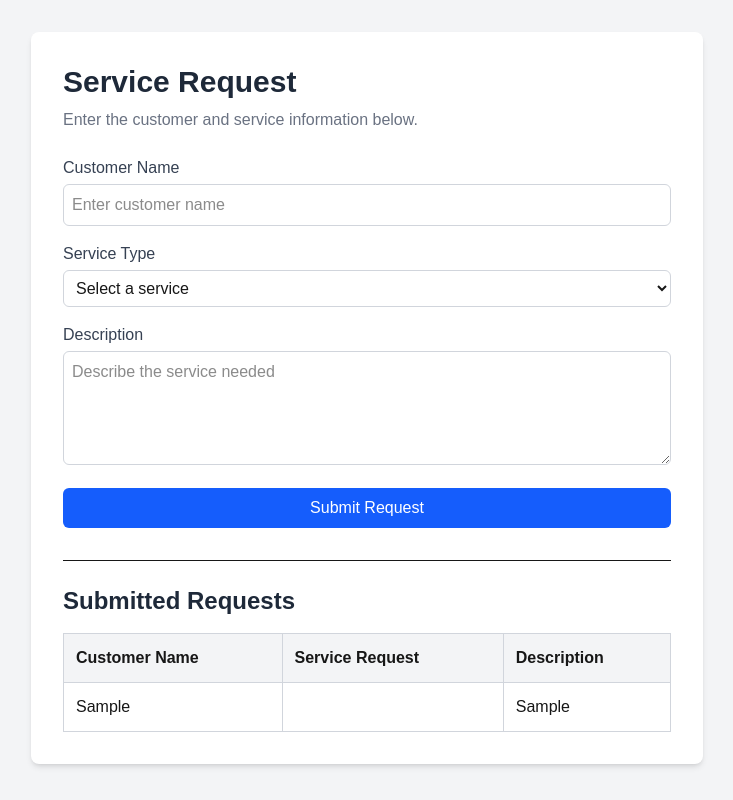
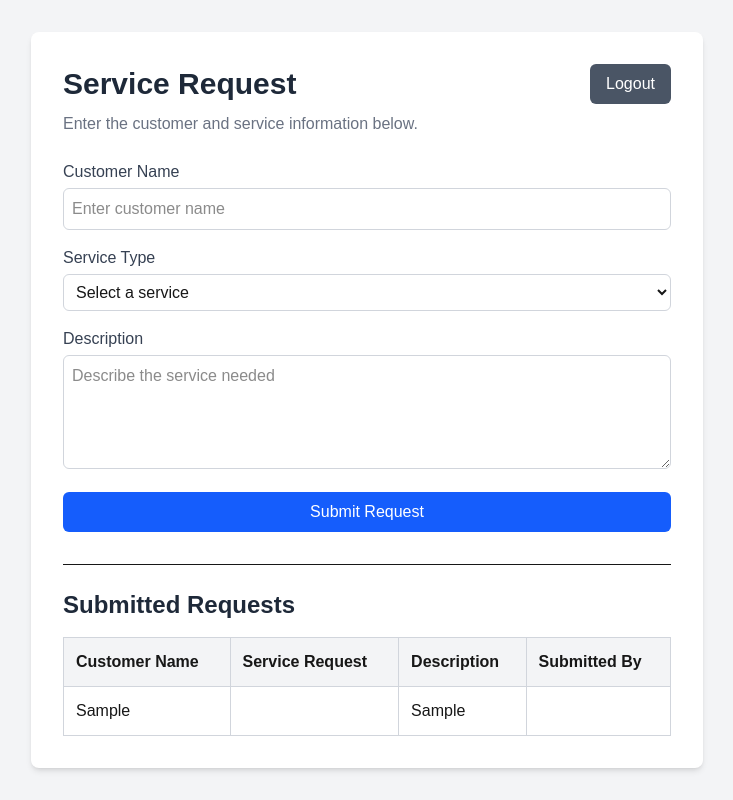
Before and after one commit to sandavis93/ResearchRepo, a Next.js app in the folder service-request-app/: page /requests in a window 1280 px wide. Both pictures are taken after typing "Sample", "Sample" into the empty fields and a click on the button "Submit Request". Shown: the whole page, without its empty margins (273-1006 px from the left). Built offline with nearby package versions, Linux system fonts and the light colour scheme.

Commit message:
Add persistent shared requests and user tracking

```diff
--- a/service-request-app/src/app/page.js
+++ b/service-request-app/src/app/page.js
@@ -25,11 +25,14 @@ export default function Home() {
   const user = users[username];
 
   if (user && user.password === password) {
-    setError("");
-    router.push("/requests");
-  } else {
-    setError("Invalid username or password.");
-  }
+  setError("");
+
+  localStorage.setItem("currentUser", username);
+
+  router.push("/requests");
+} else {
+  setError("Invalid username or password.");
+}
 };
   return (
     <main className="min-h-screen flex items-center justify-center bg-gray-100">
--- a/service-request-app/src/app/requests/page.js
+++ b/service-request-app/src/app/requests/page.js
@@ -1,12 +1,32 @@
 "use client";
 
-import { useState } from "react";
+import { useEffect, useState } from "react";
+import { useRouter } from "next/navigation";
 
 export default function ServiceRequestPage() {
+  const router = useRouter();
+
   const [customerName, setCustomerName] = useState("");
   const [serviceType, setServiceType] = useState("");
   const [description, setDescription] = useState("");
   const [submittedRequests, setSubmittedRequests] = useState([]);
+  const [currentUser, setCurrentUser] = useState("");
+
+  useEffect(() => {
+  const savedUser = localStorage.getItem("currentUser");
+  setCurrentUser(savedUser);
+
+  const savedRequests = localStorage.getItem("serviceRequests");
+
+  if (savedRequests) {
+    setSubmittedRequests(JSON.parse(savedRequests));
+  }
+}, []);
+
+  const handleLogout = () => {
+    localStorage.removeItem("currentUser");
+    router.push("/");
+};
 
 const handleSubmit = (event) => {
   event.preventDefault();
@@ -15,22 +35,36 @@ const handleSubmit = (event) => {
     customerName: customerName,
     serviceType: serviceType,
     description: description,
+    submittedBy: currentUser,
   };
 
-  setSubmittedRequests([...submittedRequests, newRequest]);
+  const updatedRequests = [...submittedRequests, newRequest];
 
-  setCustomerName("");
-  setServiceType("");
-  setDescription("");
+    setSubmittedRequests(updatedRequests);
+    localStorage.setItem("serviceRequests", JSON.stringify(updatedRequests));
+
+    setCustomerName("");
+    setServiceType("");
+    setDescription("");
 };
 
   return (
     <main className="min-h-screen bg-gray-100 p-8">
       <div className="max-w-2xl mx-auto bg-white p-8 rounded-lg shadow-md">
 
-        <h1 className="text-3xl font-bold text-gray-800 mb-2">
-          Service Request
-        </h1>
+        <div className="flex justify-between items-center mb-2">
+  <h1 className="text-3xl font-bold text-gray-800">
+    Service Request
+  </h1>
+
+  <button
+    type="button"
+    onClick={handleLogout}
+    className="bg-gray-600 text-white px-4 py-2 rounded-md hover:bg-gray-700"
+  >
+    Logout
+  </button>
+</div>
 
         <p className="text-gray-500 mb-6">
           Enter the customer and service information below.
@@ -124,6 +158,10 @@ const handleSubmit = (event) => {
             <th className="border border-gray-300 p-3 text-left">
               Description
             </th>
+
+            <th className="border border-gray-300 p-3 text-left">
+              Submitted By
+            </th>
           </tr>
         </thead>
 
@@ -141,6 +179,10 @@ const handleSubmit = (event) => {
               <td className="border border-gray-300 p-3">
                 {request.description}
               </td>
+
+              <td className="border border-gray-300 p-3">
+                {request.submittedBy}
+            </td>
             </tr>
           ))}
         </tbody>
```
